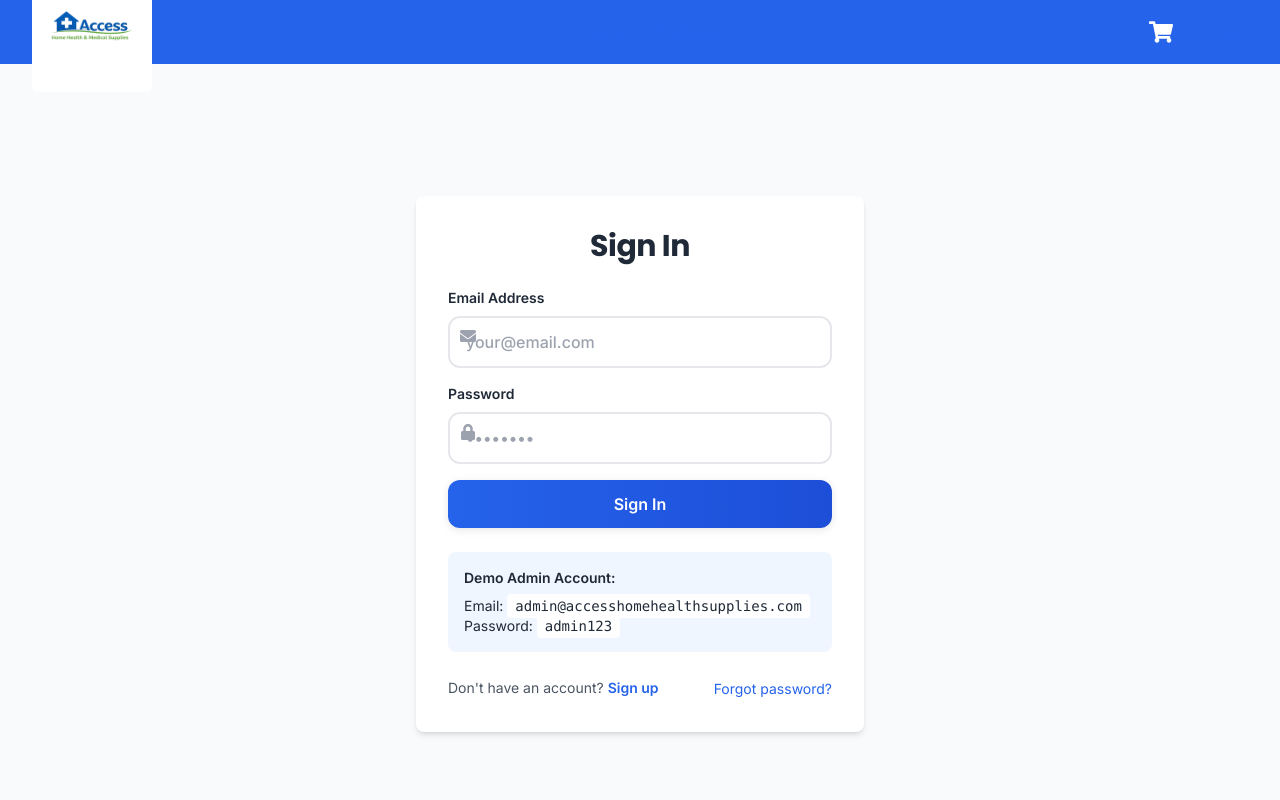
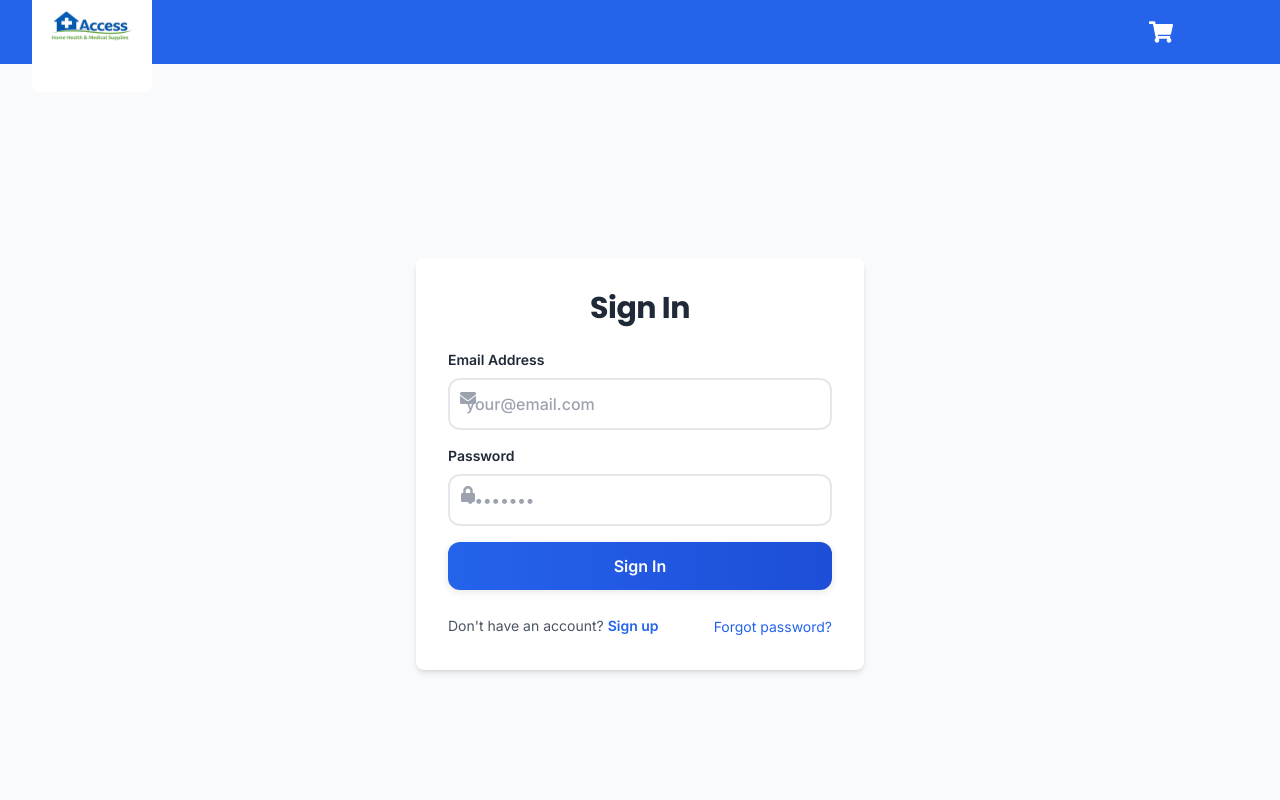
Before and after one commit to KachiAlex/access-home-health, a React (Vite) app in the folder client/: page /login in a window 1280 px wide. Shown: the top 800 px of the page. Built offline with nearby package versions, Linux system fonts and the light colour scheme; no server answers; the database is empty.

Commit message:
Remove demo admin account section from login page

```diff
--- a/client/src/pages/Login.jsx
+++ b/client/src/pages/Login.jsx
@@ -83,13 +83,6 @@
             </button>
           </form>
 
-          {/* Admin Login Info */}
-          <div className="mt-6 p-4 bg-blue-50 rounded-lg text-sm">
-            <p className="font-semibold mb-2">Demo Admin Account:</p>
-            <p>Email: <code className="bg-white px-2 py-1 rounded">admin@accesshomehealthsupplies.com</code></p>
-            <p>Password: <code className="bg-white px-2 py-1 rounded">admin123</code></p>
-          </div>
-
           {/* Register Link */}
           <div className="flex items-center justify-between mt-6">
             <p className="text-sm text-gray-600">
```
